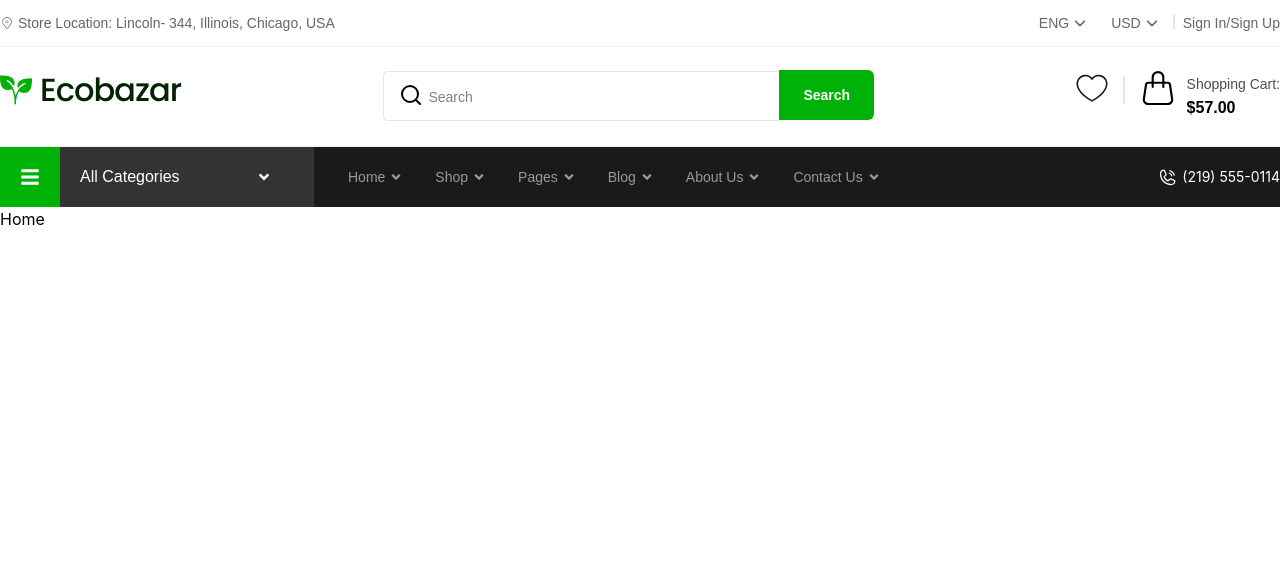
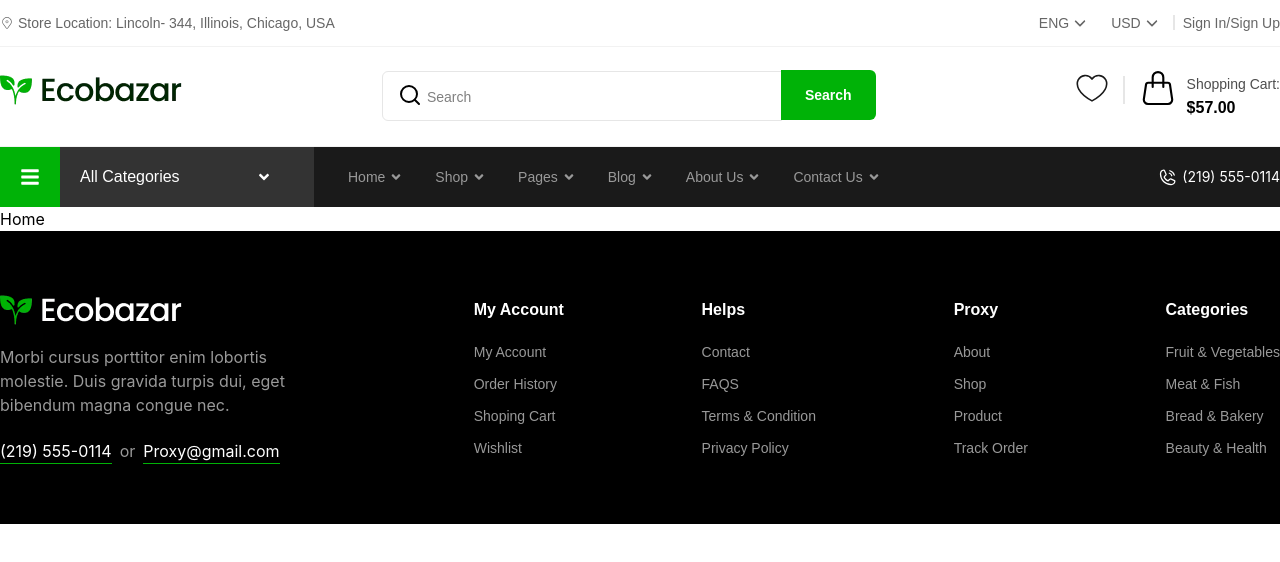
Before and after one commit to nazmulbd1/ecobazar, a React (Vite) app: page / in a window 1280 px wide. Shown: the top 562 px of the page. Built offline with nearby package versions, Linux system fonts and the light colour scheme.

Commit message:
Footer Ok

```diff
--- /dev/null
+++ b/src/components/Footer.jsx
@@ -0,0 +1,62 @@
+import React from 'react'
+import Container from './layouts/Container'
+import Footer_Logo from '../assets/images/Footer_Logo.webp'
+import { Link } from 'react-router'
+
+const Footer = () => {
+  return (
+    <div className='bg-black'>
+        <Container>
+            <div className='flex text-white justify-between items-center py-15'>
+                <div>
+                    <img src={Footer_Logo} alt="Footer_Logo" />
+                    <p className='max-w-84 pt-4 pb-5.5 text-[#999999]'>Morbi cursus porttitor enim lobortis molestie. Duis gravida turpis dui, eget bibendum magna congue nec.</p>
+                    <div>
+                        <Link to='tel:2195550114' className='inline-block mr-2 border-b border-primary'>(219) 555-0114</Link>
+                        <span className='text-[#999999]'>or</span>
+                        <Link to='mailto:Proxy@gmail.com' className='inline-block ml-2 border-b border-primary'>Proxy@gmail.com</Link>
+                    </div>
+                </div>
+                <div>
+                    <h5 className='text-base font-pop font-semibold mb-5'>My Account</h5>
+                    <ul className='text-sm text-[#999999] font-pop flex flex-col gap-3'>
+                        <li className='hover:text-white'>My Account</li>
+                        <li className='hover:text-white'>Order History</li>
+                        <li className='hover:text-white'>Shoping Cart</li>
+                        <li className='hover:text-white'>Wishlist</li>
+                    </ul>
+                </div>
+                <div>
+                    <h5 className='text-base font-pop font-semibold mb-5'>Helps</h5>
+                    <ul className='text-sm text-[#999999] font-pop flex flex-col gap-3'>
+                        <li className='hover:text-white'>Contact</li>
+                        <li className='hover:text-white'>FAQS</li>
+                        <li className='hover:text-white'>Terms & Condition</li>
+                        <li className='hover:text-white'>Privacy Policy</li>
+                    </ul>
+                </div>
+                <div>
+                    <h5 className='text-base font-pop font-semibold mb-5'>Proxy</h5>
+                    <ul className='text-sm text-[#999999] font-pop flex flex-col gap-3'>
+                        <li className='hover:text-white'>About</li>
+                        <li className='hover:text-white'>Shop</li>
+                        <li className='hover:text-white'>Product</li>
+                        <li className='hover:text-white'>Track Order</li>
+                    </ul>
+                </div>
+                <div>
+                    <h5 className='text-base font-pop font-semibold mb-5'>Categories</h5>
+                    <ul className='text-sm text-[#999999] font-pop flex flex-col gap-3'>
+                        <li className='hover:text-white'>Fruit & Vegetables</li>
+                        <li className='hover:text-white'>Meat & Fish</li>
+                        <li className='hover:text-white'>Bread & Bakery</li>
+                        <li className='hover:text-white'>Beauty & Health</li>
+                    </ul>
+                </div>
+            </div>
+        </Container>
+    </div>
+  )
+}
+
+export default Footer
--- a/src/components/Navbar.jsx
+++ b/src/components/Navbar.jsx
@@ -65,5 +65,3 @@ const Navbar = () => {
 };
 
 export default Navbar;
-
-// 1 h
--- a/src/components/SearchBar.jsx
+++ b/src/components/SearchBar.jsx
@@ -16,12 +16,12 @@ const SearchBar = () => {
             </div>
             <div className="relative">
               <input
-                className="border border-[#E6E6E6] w-[400px] py-3 px-11 placeholder:text-[#808080] placeholder:font-pop placeholder:text-sm rounded"
+                className="border border-[#E6E6E6] w-[400px] py-3 px-11 placeholder:text-[#808080] placeholder:font-pop placeholder:text-sm rounded-l-md rounded-r-none"
                 type="text"
                 placeholder="Search"
               />
               <LuSearch className="absolute top-0 translate-y-1/2 left-4 text-2xl" />
-              <button className="font-pop font-semibold text-sm bg-primary text-white px-6 py-3.75 ml-[-4px] relative top-[-2px] rounded-tr-md rounded-br-md">
+              <button className="font-pop font-semibold text-sm bg-primary text-white px-6 py-3.75 ml-[-1px] relative top-[-2px] rounded-tr-md rounded-br-md">
                 Search
               </button>
             </div>
--- a/src/components/layouts/MainLayouts.jsx
+++ b/src/components/layouts/MainLayouts.jsx
@@ -3,6 +3,7 @@ import { Outlet } from 'react-router'
 import TopBar from '../TopBar'
 import SearchBar from '../SearchBar'
 import Navbar from '../Navbar'
+import Footer from '../Footer'
 
 const MainLayouts = () => {
   return (
@@ -11,6 +12,7 @@ const MainLayouts = () => {
       <SearchBar/>
       <Navbar/>
       <Outlet/>
+      <Footer/>
     </>
   )
 }
```
Also changed, not shown: src/assets/images/Footer_Logo.webp (added).
